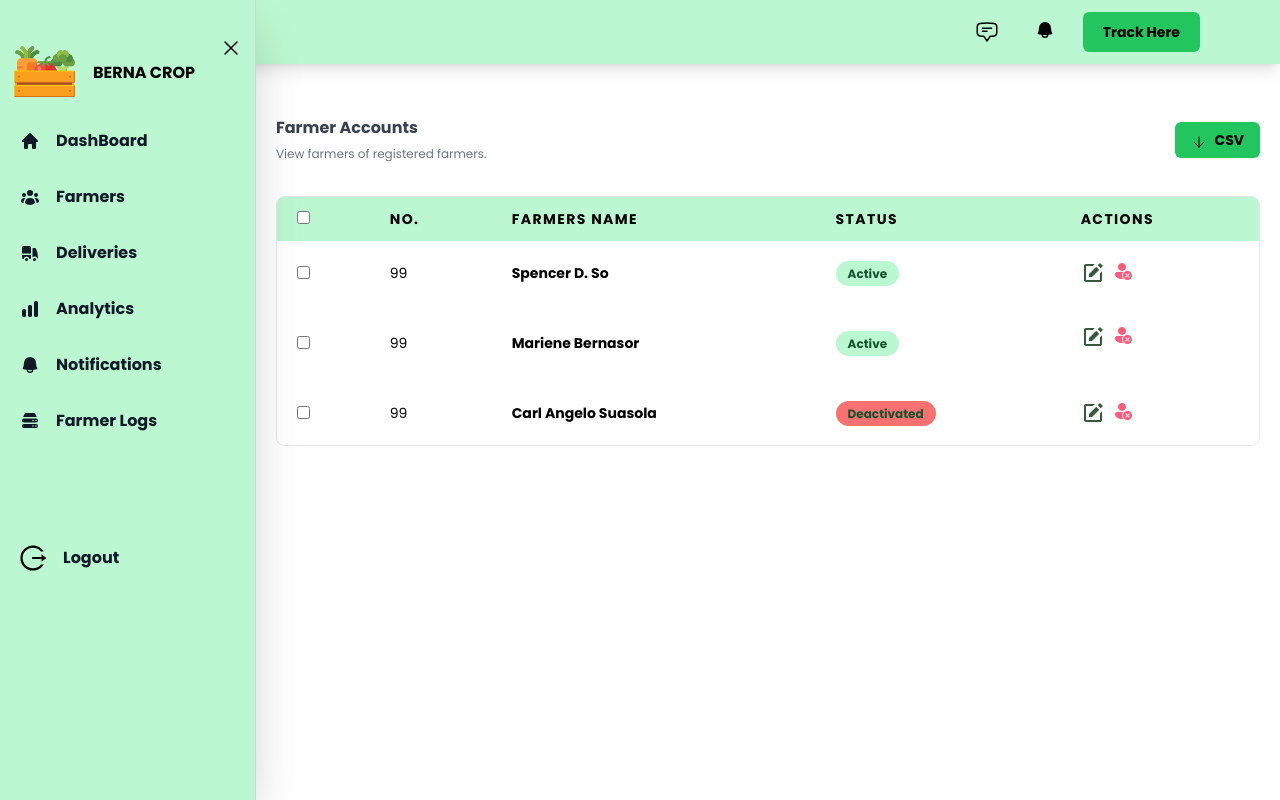
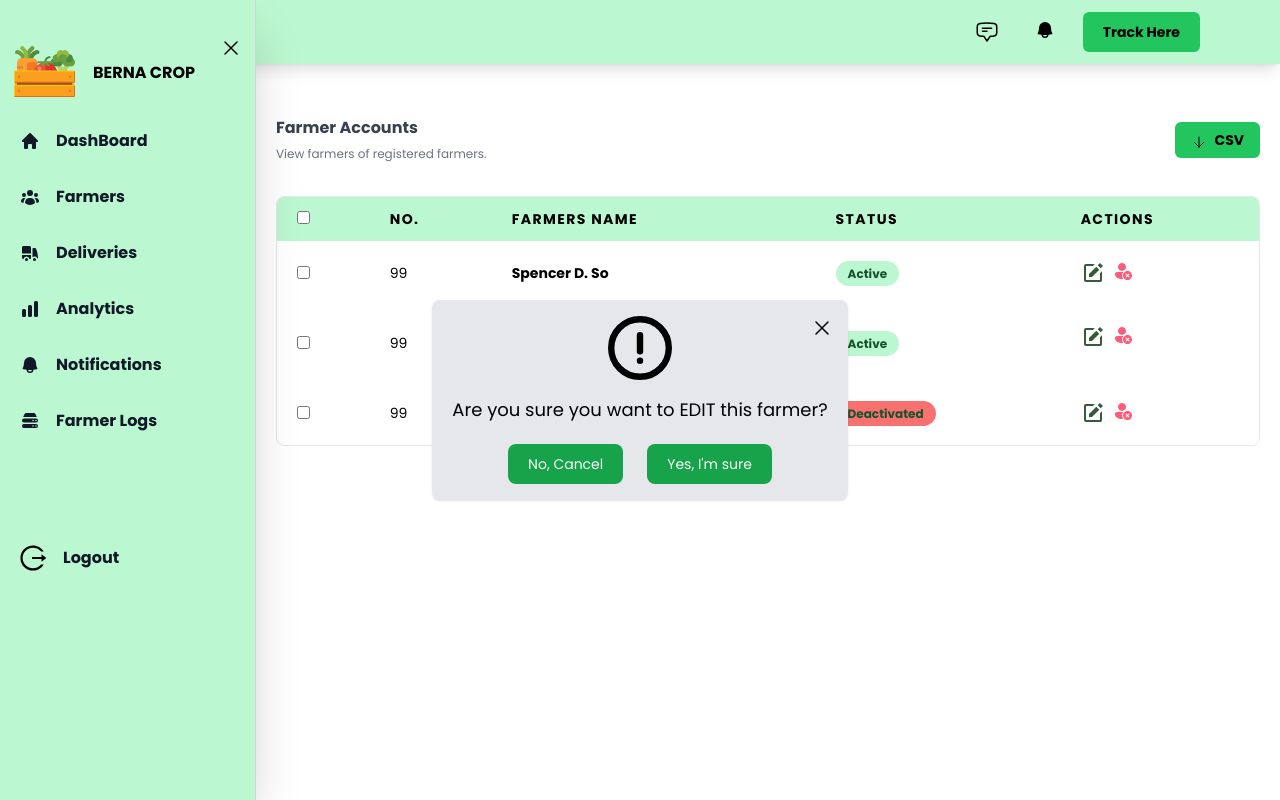
Before and after one commit to neilpagsss14/admin-page-crops, a React (Vite) app: page /farmers in a window 1280 px wide. Both pictures are taken after a click on the element 1092 px from the left and 273 px from the top of the page. Built offline with nearby package versions, Linux system fonts and the light colour scheme.

Commit message:
added EditFarmerModal to Farmer pages

```diff
--- a/src/assets/modal/DisableFarmerModal.jsx
+++ b/src/assets/modal/DisableFarmerModal.jsx
@@ -8,9 +8,10 @@ function DisableFarmerModal({ showModal, toggleModal }) {
       <div className="p-4 md:p-5 text-center">
         {WarningIcon()}
         <h3 class="mb-5 text-lg font-poppins text-black">
-          Are you sure you want to delete this farmer?
+          Are you sure you want to deactivate this farmer?
         </h3>
         <button
+          onClick={toggleModal}
           dataModalHide="popup-modal"
           type="button"
           className="text-white bg-green-600 hover:bg-green-800 mr-6 font-poppins rounded-lg text-sm inline-flex items-center px-5 py-2.5 text-center"
--- a/src/assets/modal/EditFarmerModal.jsx
+++ b/src/assets/modal/EditFarmerModal.jsx
@@ -1,10 +1,32 @@
 import React from "react";
+import Modal from "../../components/Modal";
+import { WarningIcon } from "../svg";
 
-function EditFarmerModal() {
+function EditFarmerModal({ showModal, toggleModal }) {
   return (
-    <div>
-      <div>EditFarmerModal</div>
-    </div>
+    <Modal showModal={showModal} onClose={toggleModal}>
+      <div className="p-4 md:p-5 text-center">
+        {WarningIcon()}
+        <h3 class="mb-5 text-lg font-poppins text-black">
+          Are you sure you want to EDIT this farmer?
+        </h3>
+        <button
+          dataModalHide="popup-modal"
+          type="button"
+          onClick={toggleModal}
+          className="text-white bg-green-600 hover:bg-green-800 mr-6 font-poppins rounded-lg text-sm inline-flex items-center px-5 py-2.5 text-center"
+        >
+          No, Cancel
+        </button>
+        <button
+          dataModalHide="popup-modal"
+          type="button"
+          className="text-white bg-green-600 hover:bg-green-800 font-poppins rounded-lg text-sm inline-flex items-center px-5 py-2.5 text-center"
+        >
+          Yes, I'm sure
+        </button>
+      </div>
+    </Modal>
   );
 }
 
--- a/src/assets/svg/Icons.jsx
+++ b/src/assets/svg/Icons.jsx
@@ -357,3 +357,20 @@ export const LogsIcon = () => (
     />
   </svg>
 );
+
+export const CalendarIcon = () => (
+  <svg
+    xmlns="http://www.w3.org/2000/svg"
+    fill="none"
+    viewBox="0 0 24 24"
+    stroke-width="1.5"
+    stroke="currentColor"
+    class="w-6 h-6"
+  >
+    <path
+      strokeLinecap="round"
+      strokeLinejoin="round"
+      d="M6.75 3v2.25M17.25 3v2.25M3 18.75V7.5a2.25 2.25 0 0 1 2.25-2.25h13.5A2.25 2.25 0 0 1 21 7.5v11.25m-18 0A2.25 2.25 0 0 0 5.25 21h13.5A2.25 2.25 0 0 0 21 18.75m-18 0v-7.5A2.25 2.25 0 0 1 5.25 9h13.5A2.25 2.25 0 0 1 21 11.25v7.5m-9-6h.008v.008H12v-.008ZM12 15h.008v.008H12V15Zm0 2.25h.008v.008H12v-.008ZM9.75 15h.008v.008H9.75V15Zm0 2.25h.008v.008H9.75v-.008ZM7.5 15h.008v.008H7.5V15Zm0 2.25h.008v.008H7.5v-.008Zm6.75-4.5h.008v.008h-.008v-.008Zm0 2.25h.008v.008h-.008V15Zm0 2.25h.008v.008h-.008v-.008Zm2.25-4.5h.008v.008H16.5v-.008Zm0 2.25h.008v.008H16.5V15Z"
+    />
+  </svg>
+);
--- a/src/pages/Deliveries.jsx
+++ b/src/pages/Deliveries.jsx
@@ -2,6 +2,7 @@ import React, { useState } from "react";
 
 import { DisabledIcon, DownloadIcon, EditIcon } from "../assets/svg";
 import DisableFarmerModal from "../assets/modal/DisableFarmerModal";
+import EditFarmerModal from "../assets/modal/EditFarmerModal";
 
 function Deliveries() {
   const [showModal, setShowModal] = useState(false);
@@ -17,7 +18,6 @@ function Deliveries() {
   });
   return (
     <div className="px-5 py-5 sm:px-2">
-      {<DisableFarmerModal toggleModal={toggleModal} showModal={showModal} />}
       <div className="flex items-center max-w-screen-lg py-8 sm:px-8 justify-between">
         <div>
           <h2 className="font-poppins-bold text-gray-700">Order Tracker</h2>
--- a/src/pages/Farmer.jsx
+++ b/src/pages/Farmer.jsx
@@ -1,17 +1,30 @@
 import React, { useState } from "react";
 import { DisabledIcon, DownloadIcon, EditIcon } from "../assets/svg";
 import DisableFarmerModal from "../assets/modal/DisableFarmerModal";
+import EditFarmerModal from "../assets/modal/EditFarmerModal";
 
 function Farmer() {
-  const [showModal, setShowModal] = useState(false);
+  const [showDisableModal, setShowDisableModal] = useState(false);
+  const [showEditModal, setShowEditModal] = useState(false);
 
-  const toggleModal = () => {
-    setShowModal(!showModal);
+  const toggleDisableModal = () => {
+    setShowDisableModal(!showDisableModal);
+  };
+
+  const toggleEditModal = () => {
+    setShowEditModal(!showEditModal);
   };
 
   return (
     <div className="px-5 py-5 sm:px-2">
-      {<DisableFarmerModal toggleModal={toggleModal} showModal={showModal} />}
+      <DisableFarmerModal
+        toggleModal={toggleDisableModal}
+        showModal={showDisableModal}
+      />
+      <EditFarmerModal
+        toggleModal={toggleEditModal}
+        showModal={showEditModal}
+      />
       <div className="flex items-center max-w-screen-lg py-8 sm:px-8 justify-between">
         <div>
           <h2 className="font-poppins-bold text-gray-700">Farmer Accounts</h2>
@@ -60,8 +73,13 @@ function Farmer() {
                   </span>
                 </td>
                 <td className="  bg-white px-5 py-5 text-sm flex">
-                  <span className="cursor-pointer">{EditIcon()}</span>
-                  <span onClick={toggleModal} className="px-2 cursor-pointer">
+                  <span onClick={toggleEditModal} className="cursor-pointer">
+                    {EditIcon()}
+                  </span>
+                  <span
+                    onClick={toggleDisableModal}
+                    className="px-2 cursor-pointer"
+                  >
                     {DisabledIcon()}
                   </span>
                 </td>
@@ -87,9 +105,7 @@ function Farmer() {
                 </td>
                 <td className="  bg-white px-5 py-5 text-sm flex">
                   <span className="cursor-pointer">{EditIcon()}</span>
-                  <span onClick={toggleModal} className="px-2 cursor-pointer">
-                    {DisabledIcon()}
-                  </span>
+                  <span className="px-2 cursor-pointer">{DisabledIcon()}</span>
                 </td>
               </tr>
             </tbody>
@@ -113,9 +129,7 @@ function Farmer() {
                 </td>
                 <td className="  bg-white px-5 py-5 text-sm flex">
                   <span className="cursor-pointer">{EditIcon()}</span>
-                  <span onClick={toggleModal} className="px-2 cursor-pointer">
-                    {DisabledIcon()}
-                  </span>
+                  <span className="px-2 cursor-pointer">{DisabledIcon()}</span>
                 </td>
               </tr>
             </tbody>
--- a/src/pages/FarmerLogs.jsx
+++ b/src/pages/FarmerLogs.jsx
@@ -1,14 +1,15 @@
 import React, { useState } from "react";
 import DatePicker from "react-datepicker";
-import { DownloadIcon } from "../assets/svg";
+import "react-datepicker/dist/react-datepicker.css";
+import { CalendarIcon, DownloadIcon } from "../assets/svg";
 
 function FarmerLogs() {
   const [selectedDate, setSelectedDate] = useState(null);
 
   const handleDateChange = (date) => {
     setSelectedDate(date);
-    // You can perform additional actions here when the date is selected
   };
+
   return (
     <div className="px-5 py-5 sm:px-2">
       <div className="flex items-center max-w-screen-lg py-8 sm:px-8 justify-between">
@@ -19,13 +20,20 @@ function FarmerLogs() {
           </span>
         </div>
         <div className="flex items-center justify-between">
-          <div className="ml-10 spacex-8 lg:ml-40">
-            <DatePicker
-              selected={selectedDate}
-              onChange={handleDateChange}
-              dateFormat="MM/dd/yyyy"
-              className="rounded-md bg-white px-4 py-2 text-sm font-poppins-bold text-black"
-            />
+          <div className="items-center spacex-8 lg:ml-40 flex gap-3">
+            <div className="cursor-pointer">
+              <DatePicker
+                selected={selectedDate}
+                onChange={handleDateChange}
+                dateFormat="MM/dd/yyyy"
+                className="bg-transparent px-2 py-2 rounded-md border border-gray-300 font-poppins"
+                popperClassName="datepicker-popper"
+                placeholderText="Select Date"
+              />
+            </div>
+            <button className="flex items-end gap-2 rounded-md bg-green-500 px-4 py-2 text-sm font-poppins-bold text-black hover:bg-green-700">
+              Search
+            </button>
             <button className="flex items-end gap-2 rounded-md bg-green-500 px-4 py-2 text-sm font-poppins-bold text-black hover:bg-green-700">
               {DownloadIcon()}Download
             </button>
```
